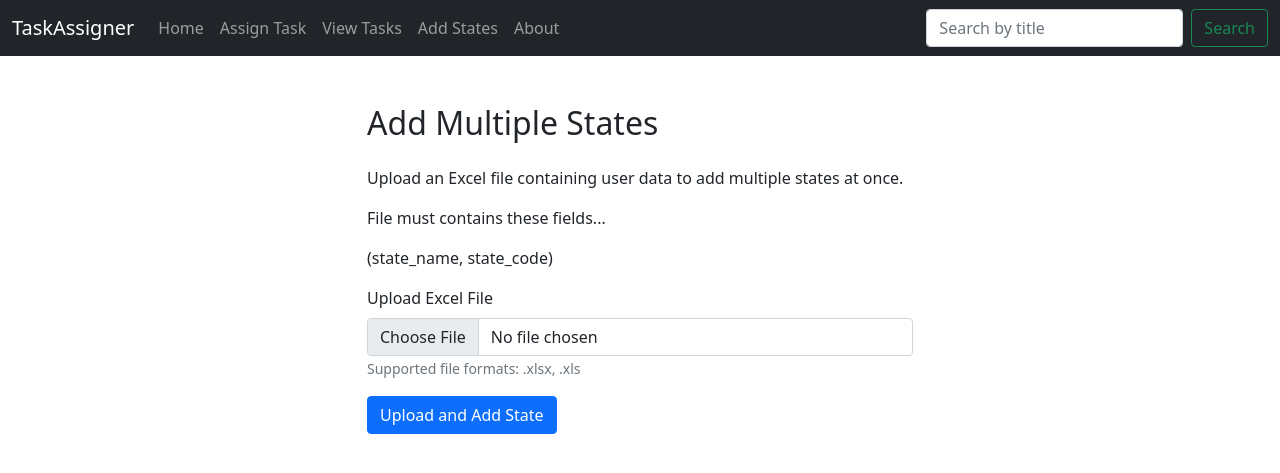
After one commit to staufique/ProjectTaskAssigner, a Django app: page /add-multiple-states/ in a window 1280 px wide. The commit adds this page. Shown: the top 473 px of the page. Run offline with Django 4.2, Linux system fonts and the light colour scheme.

Commit message:
modified some functions

```diff
--- a/Project_Minute/urls.py
+++ b/Project_Minute/urls.py
@@ -31,4 +31,6 @@ urlpatterns = [
     path('about/', views.aboutpage, name='about-page'),
     path('adduser/', views.adduser, name='add-user'),
     path('add-multiple-users/', views.addmultipleusers, name='add-multiple-users'),
+    path('add-state/', views.addState, name='add-state'),
+    path('add-multiple-states/', views.addMultipleState, name='add-multiple-states'),
 ]
--- a/Tickets/views.py
+++ b/Tickets/views.py
@@ -150,7 +150,7 @@ def aboutpage(request):
     return render(request,'about.html')
 
 def adduser(request):
-    states=State.objects.all()
+    states=State.objects.all().order_by('state_name')
     alert=True
     if request.method=="POST":
         name=request.POST.get('name')
@@ -175,34 +175,106 @@ def adduser(request):
         return render(request,'adduser.html',{'states':states,'added':added})
     return render(request,'adduser.html',{'states':states,'alert':alert})
 
+# def addmultipleusers(request):
+#     alert=True
+#     if request.method =="POST":
+#         file=request.FILES['excelFile']
+#         workbook = openpyxl.load_workbook(file)
+#         sheet = workbook.active
+#         a=0
+#         state = State.objects.all()
+#         state_length = len(state)
+#         user_data=[]
+#         added=False
+#         duplicate_users=0
+#         for row in sheet.iter_rows(min_row=2,values_only=True):
+#             name,email,password,phone,city,gender,joining_date=row
+#             check=UserMaster.objects.filter(name=name,email=email,password=password,phone=phone,city=city)
+#             if check:
+#                 duplicate_users+=1
+#                 continue
+#             data_updating=UserMaster(name=name,email=email,password=password,phone=phone,
+#             city=city, gender=gender, joining_date=joining_date, state=state[a])
+#             user_data += [data_updating]
+#             a+=1
+#             if a==(state_length):
+#                 a=0
+#         with transaction.atomic():
+#             UserMaster.objects.bulk_create(user_data)
+#             added = True
+#             if added and duplicate_users:
+#                 return render(request,'addmultipleusers.html',{'added':added,'duplicate_user':duplicate_users})
+#             return render(request,'addmultipleusers.html',{'added':added})
+#     return render(request,'addmultipleusers.html',{'alert':alert})
+
 def addmultipleusers(request):
     alert=True
     if request.method =="POST":
         file=request.FILES['excelFile']
         workbook = openpyxl.load_workbook(file)
         sheet = workbook.active
-        a=0
-        state = State.objects.all()
-        state_length = len(state)
         user_data=[]
         added=False
         duplicate_users=0
+        not_added=0
         for row in sheet.iter_rows(min_row=2,values_only=True):
-            name,email,password,phone,city,gender,joining_date=row
+            name,email,password,phone,city,gender,joining_date,state=row
             check=UserMaster.objects.filter(name=name,email=email,password=password,phone=phone,city=city)
             if check:
                 duplicate_users+=1
                 continue
-            data_updating=UserMaster(name=name,email=email,password=password,phone=phone,
-            city=city, gender=gender, joining_date=joining_date, state=state[a])
-            user_data += [data_updating]
-            a+=1
-            if a==(state_length):
-                a=0
+            check_states=State.objects.filter(state_name=state)
+            if check_states:
+                data_updating=UserMaster(name=name,email=email,password=password,phone=phone,
+                city=city, gender=gender, joining_date=joining_date, state=check_states[0])
+                user_data += [data_updating]
+            else:
+                not_added+=1
         with transaction.atomic():
             UserMaster.objects.bulk_create(user_data)
             added = True
             if added and duplicate_users:
-                return render(request,'addmultipleusers.html',{'added':added,'duplicate_user':duplicate_users})
+                return render(request,'addmultipleusers.html',{'added':added,'duplicate_user':duplicate_users,'not_added':not_added})
             return render(request,'addmultipleusers.html',{'added':added})
     return render(request,'addmultipleusers.html',{'alert':alert})
+
+
+def addState(request):
+    if request.method == "POST":
+        state_name = request.POST.get('state_name')
+        state_code = request.POST.get('state_code')
+        check_state = State.objects.filter(state_name=state_name, state_code=state_code)
+        if check_state:
+            alert = False
+            return render(request, 'addstates.html', {'alert': alert})
+        obj = State(state_name=state_name, state_code=state_code)
+        obj.save()
+        alert=True
+        return render(request, 'addstates.html', {'alert': alert})
+    return render(request, 'addstates.html')
+
+def addMultipleState(request):
+    alert=True
+    if request.method=="POST":
+        file=request.FILES['excelFile']
+        workbook = openpyxl.load_workbook(file)
+        sheet = workbook.active
+        added=False
+        duplicate_users=0
+        state_data=[]
+        for row in sheet.iter_rows(min_row=2,values_only=True):
+            print(row)
+            states,state_code=row
+            d_state=State.objects.filter(state_name=states).first()
+            if d_state:
+                duplicate_users+=1
+                continue
+            add_states=State(state_name=states,state_code=state_code)
+            state_data+=[add_states]
+        with transaction.atomic():
+            State.objects.bulk_create(state_data)
+            added = True
+            if added and duplicate_users:
+                return render(request,'addmultiplestates.html',{'added':added,'duplicate_user':duplicate_users})
+            return render(request,'addmultiplestates.html',{'added':added})
+    return render(request,'addmultiplestates.html',{'alert':alert})
--- /dev/null
+++ b/templates/addmultiplestates.html
@@ -0,0 +1,40 @@
+{% include "header.html" %}
+
+<div class="container mt-5">
+    <div class="row">
+
+        {% if added and duplicate_user%}
+            <br>
+            <div class="alert alert-warning alert-dismissible fade show" role="alert">
+                <strong>Warning!</strong>file contains {{duplicate_user}} duplicate States.
+                <button type="button" class="btn-close" data-bs-dismiss="alert" aria-label="Close"></button>
+              </div>
+            <br>
+            {%endif%}
+        {% if added %}
+            <br>
+            <div class="alert alert-info alert-dismissible fade show" role="alert">
+                <strong>Successfully!</strong> Added New States.
+                <button type="button" class="btn-close" data-bs-dismiss="alert" aria-label="Close"></button>
+              </div>
+            <br>
+        {% endif %}
+        <div class="col-md-6 offset-md-3">
+            <h2 class="mb-4">Add Multiple States</h2>
+            <p class="mb-3">Upload an Excel file containing user data to add multiple states at once.</p>
+            <p>File must contains these fields...</p>
+            <p>(state_name, state_code)</p>
+            <form method="post" action="{% url 'add-multiple-states' %}" enctype="multipart/form-data">
+                {% csrf_token %}
+                <div class="mb-3">
+                    <label for="excelFile" class="form-label">Upload Excel File</label>
+                    <input type="file" class="form-control" id="excelFile" name="excelFile" accept=".xlsx, .xls" required>
+                    <small class="form-text text-muted">Supported file formats: .xlsx, .xls</small>
+                </div>
+                <button type="submit" class="btn btn-primary">Upload and Add State</button>
+            </form>
+        </div>
+    </div>
+</div>
+
+{% include "footer.html" %}
--- a/templates/adduser.html
+++ b/templates/adduser.html
@@ -5,7 +5,7 @@
         {% if alert %}
         <br>
         <div class="alert alert-warning alert-dismissible fade show" role="alert">
-            <strong>Alert!</strong> If You want to add multiple Users at a time click on this link <strong><a href="{% url 'add-multiple-users' %}">add</a></strong>.
+            <strong>Alert!</strong> If You want to add multiple Users at a time click on this link <strong><a href="{% url 'add-multiple-users' %}">multiple users</a></strong>.
             <button type="button" class="btn-close" data-bs-dismiss="alert" aria-label="Close"></button>
           </div>
         <br>
--- a/templates/header.html
+++ b/templates/header.html
@@ -25,6 +25,9 @@
                     <li class="nav-item {% if request.path == 'view-tasks' %}active{% endif %}">
                         <a class="nav-link" href="{% url 'view-tasks' %}">View Tasks</a>
                     </li>
+                    <li class="nav-item {% if request.path == 'add-state' %}active{% endif %}">
+                        <a class="nav-link" href="{% url 'add-state' %}">Add States</a>
+                    </li>
                     <li class="nav-item {% if request.path == 'view-tasks' %}active{% endif %}">
                         <a class="nav-link" href="{% url 'about-page' %}">About</a>
                     </li>
```
Also changed, not shown: templates/addmultipleusers.html (+15 -5 lines), templates/addstates.html (added, +47 -0 lines), Tickets/migrations/0013_alter_state_created_date_alter_state_updated_date_and_more.py (added).
